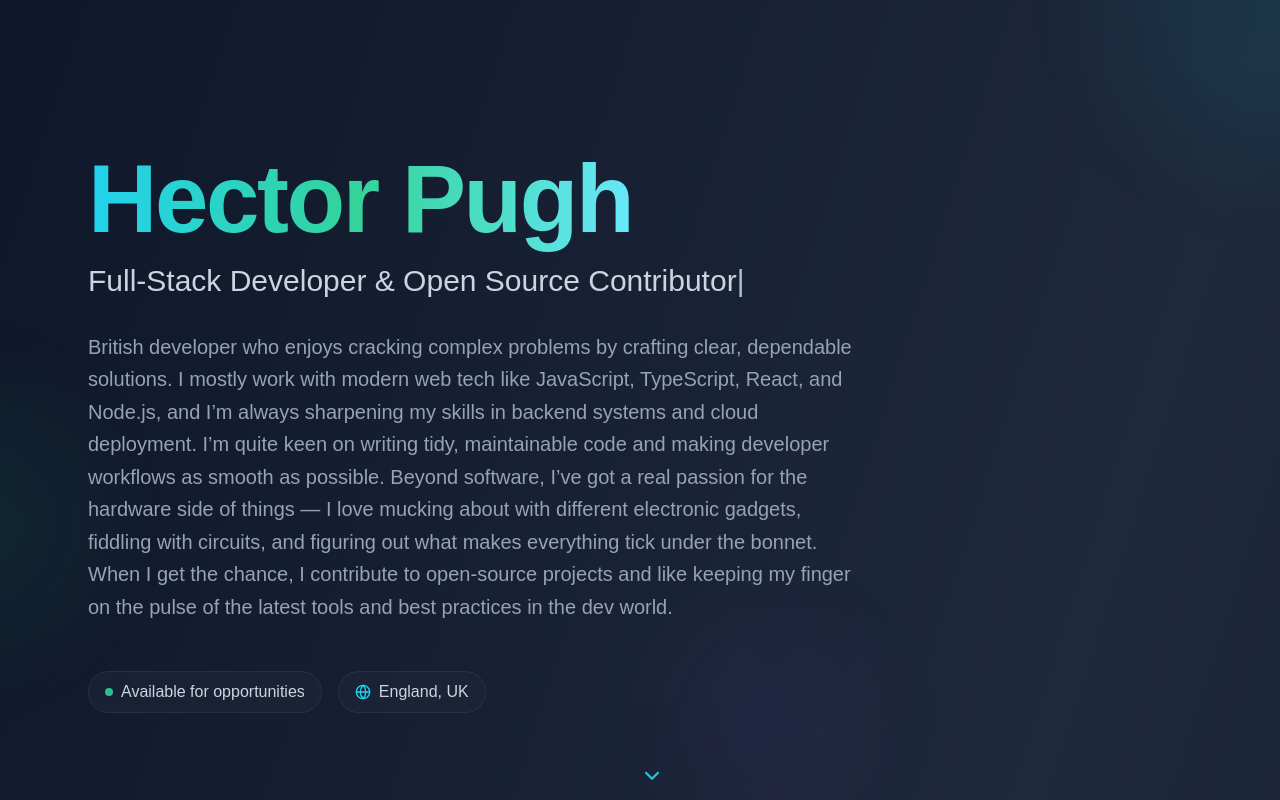
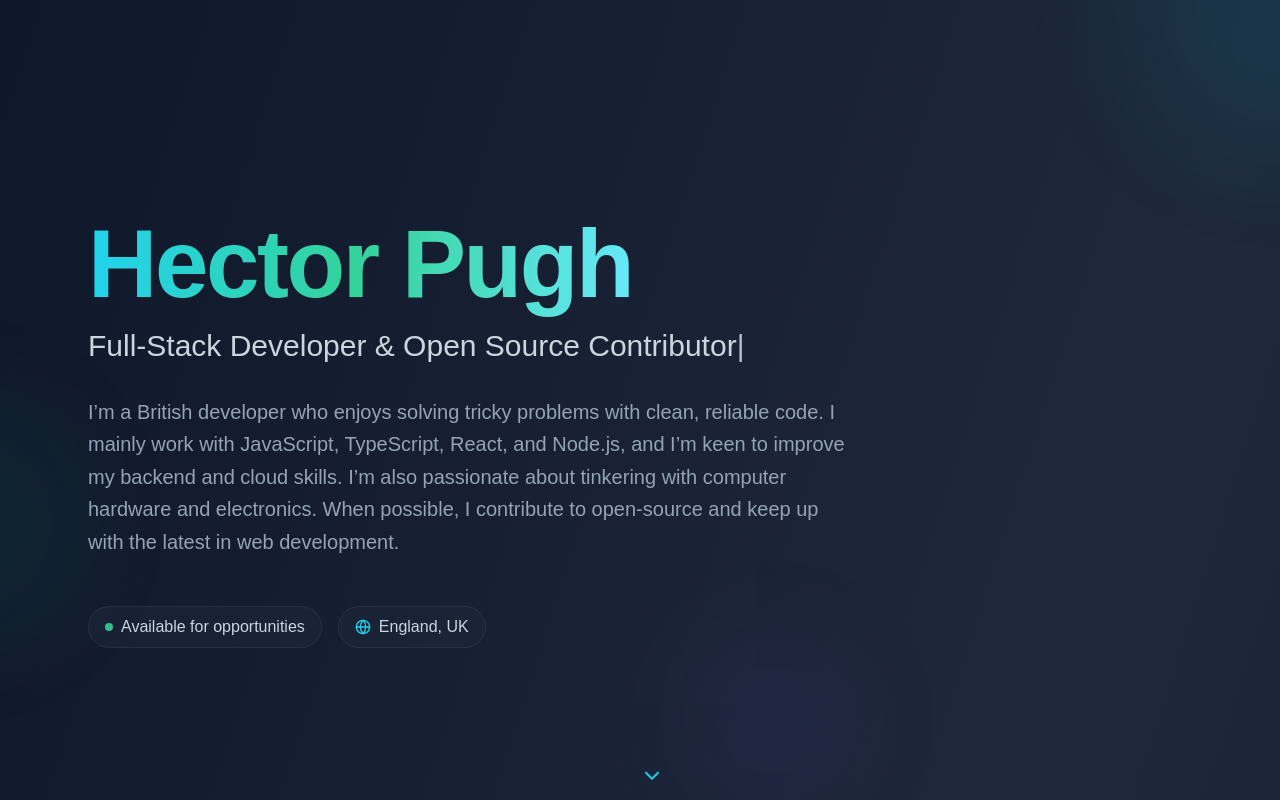
Before and after one commit to PanicAtTheKernl/duke-portfolio, a Next.js app: page / in a window 1280 px wide. Shown: the top 800 px of the page. Built offline with nearby package versions, Linux system fonts and the light colour scheme.

Commit message:
Update index.js

```diff
--- a/pages/index.js
+++ b/pages/index.js
@@ -94,7 +94,7 @@ export default function EnhancedPortfolio() {
 
             <div className="max-w-3xl">
               <p className="text-xl text-slate-400 leading-relaxed">
-                British developer who enjoys cracking complex problems by crafting clear, dependable solutions. I mostly work with modern web tech like JavaScript, TypeScript, React, and Node.js, and I’m always sharpening my skills in backend systems and cloud deployment. I’m quite keen on writing tidy, maintainable code and making developer workflows as smooth as possible. Beyond software, I’ve got a real passion for the hardware side of things — I love mucking about with different electronic gadgets, fiddling with circuits, and figuring out what makes everything tick under the bonnet. When I get the chance, I contribute to open-source projects and like keeping my finger on the pulse of the latest tools and best practices in the dev world.
+                I’m a British developer who enjoys solving tricky problems with clean, reliable code. I mainly work with JavaScript, TypeScript, React, and Node.js, and I’m keen to improve my backend and cloud skills. I’m also passionate about tinkering with computer hardware and electronics. When possible, I contribute to open-source and keep up with the latest in web development.
               </p>
             </div>
 
```
